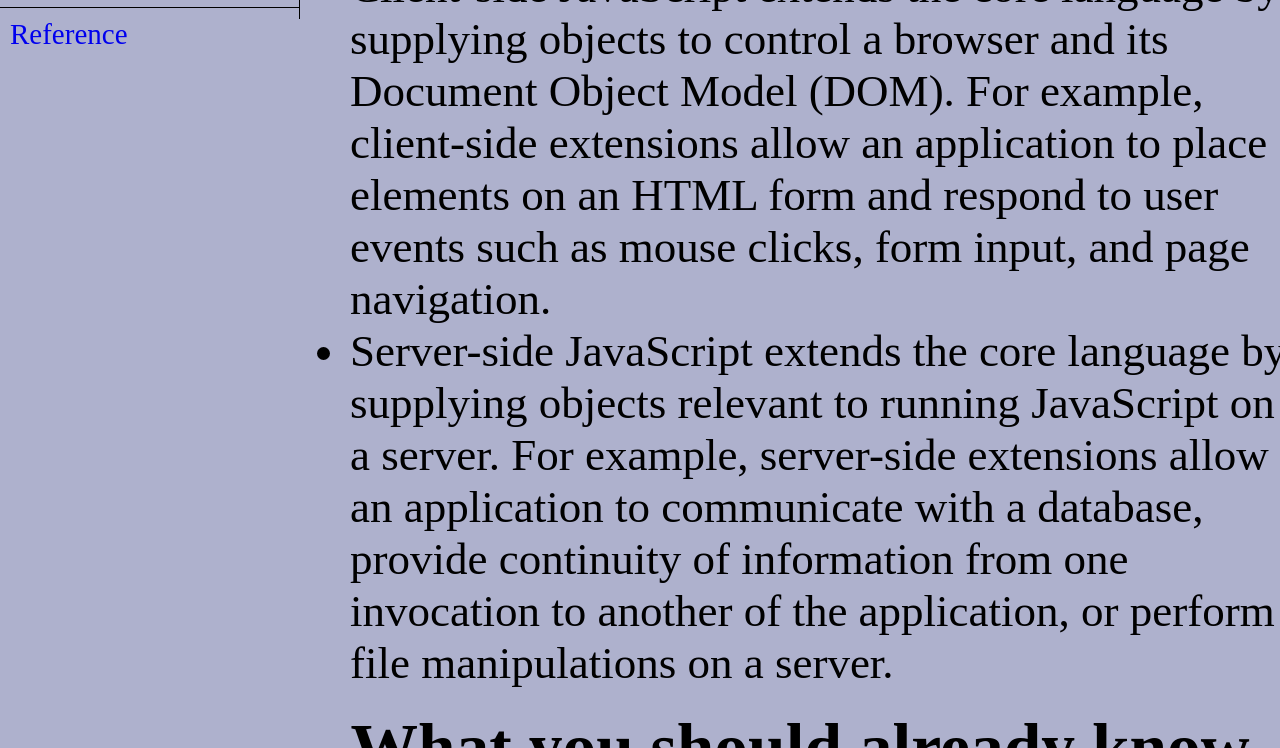
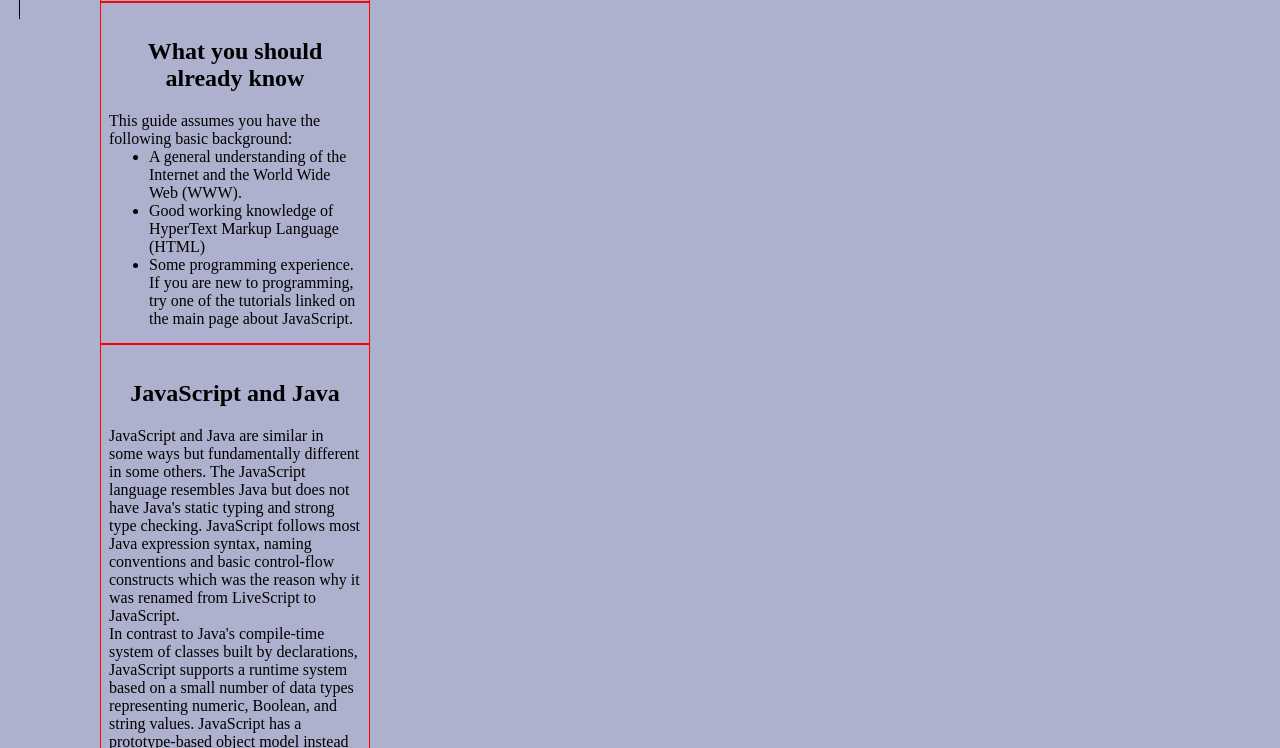
Before and after one commit to UdayPahan/technical-documents, a plain HTML site: page index.html in a window 1280 px wide. Shown: the part 781-1529 px from the top of the page. Drawn offline with Linux system fonts and the light colour scheme.

Commit message:
viewport change Update styles.css

```diff
--- a/styles.css
+++ b/styles.css
@@ -56,7 +56,7 @@ main section code{
     margin:7px 0 7px 0;
     text-align:left;
 }
-
+/*
 @media (min-width:970px){
     nav{
         font-size:29px;
@@ -72,7 +72,7 @@ main section code{
     }
 }
 
-@media (orientation: landscape) and (max-width:790px{
+@media (orientation: landscape) and (max-width:790px){
     nav{
      overflow:scroll;
     }
@@ -93,3 +93,61 @@ main section code{
         left:300px;
     }
 }
+*/
+section,div{
+    border:1px solid red;
+}
+
+section{
+    box-sizing:border-box;
+    padding:15px;
+}
+
+.container{
+    width:100%;
+    margin-left:auto;
+    margin-right:auto;
+    padding-left:0.5rem;
+    padding-right:0.5rem;
+
+}
+
+@media (min-width: 475px){
+    .container{
+        max-width:475px;
+    }
+   .container-nav{
+    width:20px;
+    overflow:scroll;
+   }
+}
+
+@media (min-width: 640px){
+    .container{
+        max-width:640px;
+    }
+}
+
+@media (min-widht: 768px){
+    .container{
+        max-width:768px;
+    }
+}
+
+@media (min-widht: 1024px){
+    .container{
+        max-width:1024px;
+    }
+}
+
+@media (min-width: 1280px){
+    .container{
+        max-width:1280px;
+    }
+}
+
+@media (min-width: 1536px){
+    .container{
+        max-width:1536px;
+    }
+}
```
